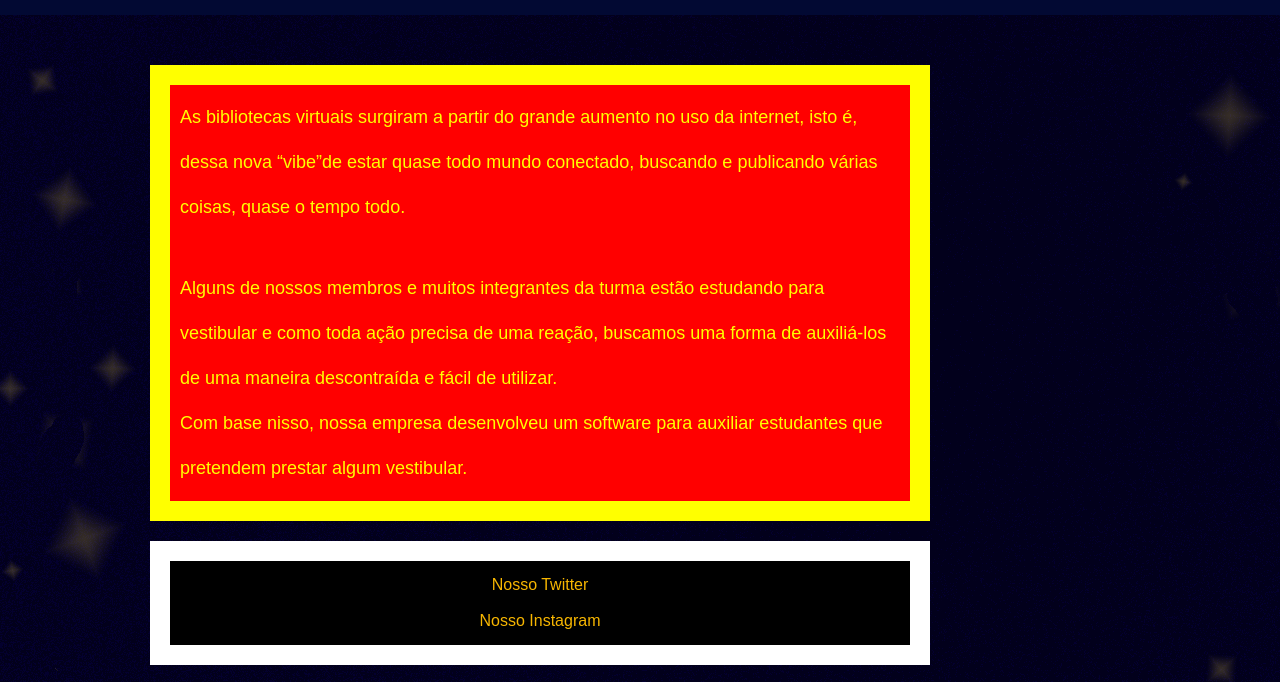
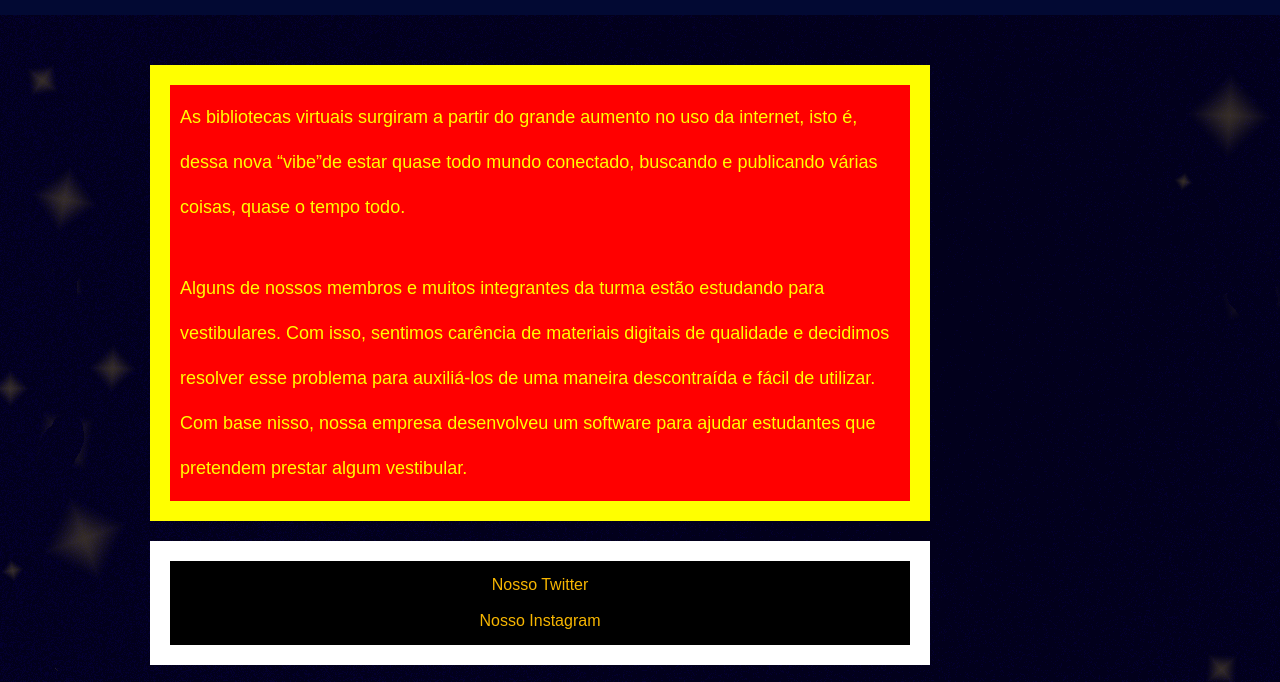
Before and after one commit to johnes-v1/TCC, a plain HTML site: page blog/projeto.html in a window 1280 px wide. Shown: the part 118-800 px from the top of the page. Drawn offline with Linux system fonts and the light colour scheme; a web font is replaced by a local one.

Commit message:
Update projeto.html
mudando o projeto

```diff
--- a/blog/projeto.html
+++ b/blog/projeto.html
@@ -36,7 +36,7 @@
             <div class="postagem">
 
                 <p>
-                    As bibliotecas virtuais surgiram a partir do grande aumento no uso da internet, isto é, dessa nova “vibe”de estar quase todo mundo conectado, buscando e publicando várias coisas, quase o tempo todo.
+                   As bibliotecas virtuais surgiram a partir do grande aumento no uso da internet, isto é, dessa nova “vibe”de estar quase todo mundo conectado, buscando e publicando várias coisas, quase o tempo todo.
                     <br>
 
                 </p>
@@ -45,9 +45,9 @@
                 <br>
 
                 <p>
-                     Alguns de nossos membros e muitos integrantes da turma estão estudando para vestibular e como toda ação precisa de uma reação, buscamos uma forma de auxiliá-los de uma maneira descontraída e fácil de utilizar.
-                     <br>
-                    Com base nisso, nossa empresa desenvolveu um software para auxiliar estudantes que pretendem prestar algum vestibular.
+                    Alguns de nossos membros e muitos integrantes da turma estão estudando para  vestibulares. Com isso, sentimos carência de materiais digitais de qualidade e decidimos resolver esse problema para auxiliá-los de uma maneira descontraída e fácil de utilizar.
+                    Com base nisso, nossa empresa desenvolveu um software para ajudar estudantes que pretendem prestar algum vestibular.
+                <br>
 
 
                 </p>
```
